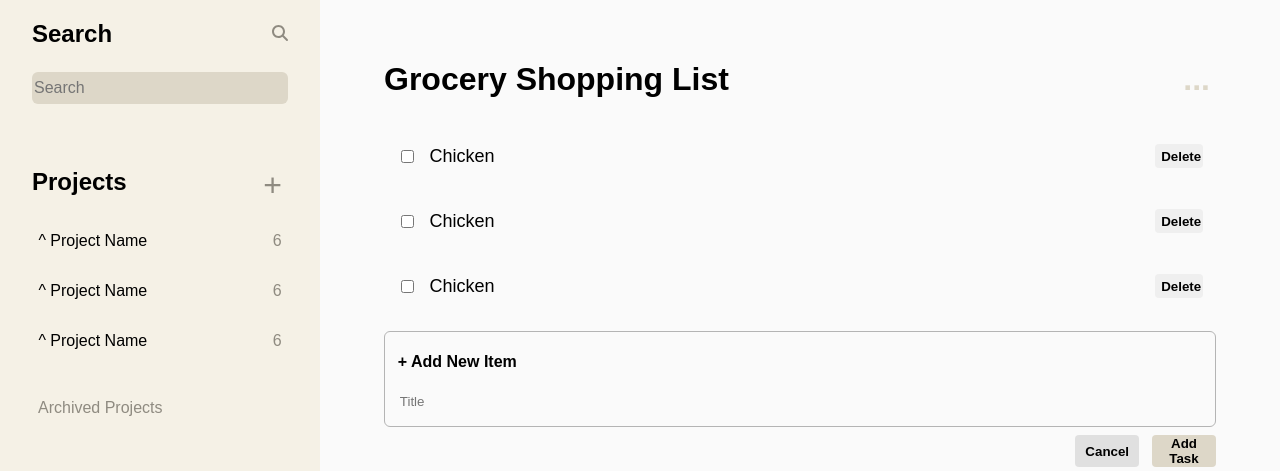
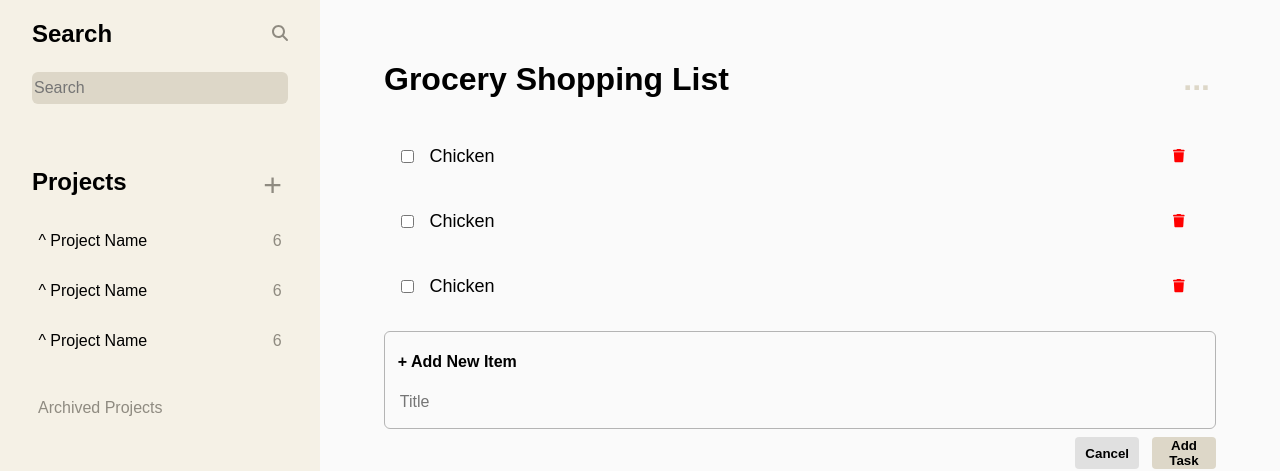
Before and after one commit to gavtay/todoapp, a React (Vite) app: page / in a window 1280 px wide. Shown: the top 471 px of the page. Built offline with nearby package versions, Linux system fonts and the light colour scheme.

Commit message:
Basic layout created.

```diff
--- a/src/ListItem.css
+++ b/src/ListItem.css
@@ -26,6 +26,8 @@
     width: 6vh;
     margin-right: 1vw;
     font-weight: bold;
+    background-color: transparent;
     border: none;
     border-radius: 4px;
+    cursor: pointer;
 }
--- a/src/ListItem.jsx
+++ b/src/ListItem.jsx
@@ -1,4 +1,8 @@
+import { FontAwesomeIcon } from '@fortawesome/react-fontawesome';
+import { faTrash } from '@fortawesome/free-solid-svg-icons';
 import './ListItem.css';
+
+const itemTrash = <FontAwesomeIcon id="plus-icon" icon={faTrash} style={{color: "ff0000"}} />
 
 function ListItem() {
     return (
@@ -8,7 +12,7 @@ function ListItem() {
                     <input id='list-item-checkbox' type='checkbox'></input>
                     <p id='list-item-name'>Chicken</p>
                 </div>
-                <button id='list-item-delete-btn'>Delete</button>
+                <button id='list-item-delete-btn'>{itemTrash}</button>
             </div>
         </>
     )
--- a/src/NewListItem.css
+++ b/src/NewListItem.css
@@ -14,6 +14,7 @@ textarea:focus, input:focus{
 
 #new-item-input {
     width: 100%;
+    font-size: medium;
     background-color: transparent;
     border: none;
 }
--- a/src/menu/Menu.css
+++ b/src/menu/Menu.css
@@ -33,7 +33,6 @@ input{box-sizing: border-box;}
     margin-top: 5vh;
 }
 #projects-head-btn-container {
-
     display: flex;
     justify-content: space-between;
     align-items: center;
--- a/src/menu/Menu.jsx
+++ b/src/menu/Menu.jsx
@@ -14,7 +14,7 @@ function Menu() {
                     <p>{menuSearch}</p>
                 </div>
                 <div id='search-container'>
-                    <input type='text' id='search-input' placeholder='Search'></input>
+                    <input type='text' id='search-input' placeholder='Search' autoComplete='off'></input>
                 </div>
                 <div id='projects-container'>
                     <div id='projects-head-btn-container'>
```
